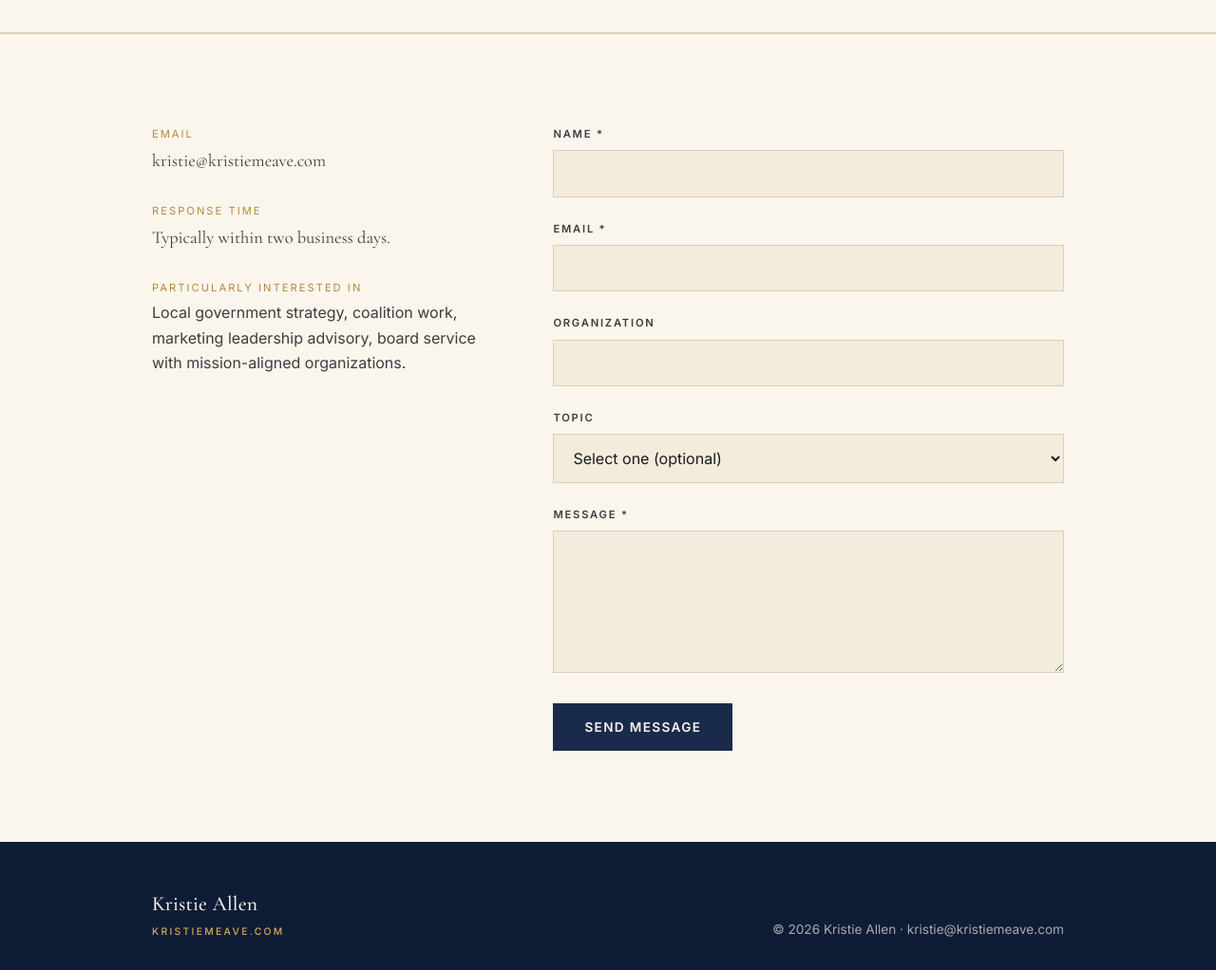
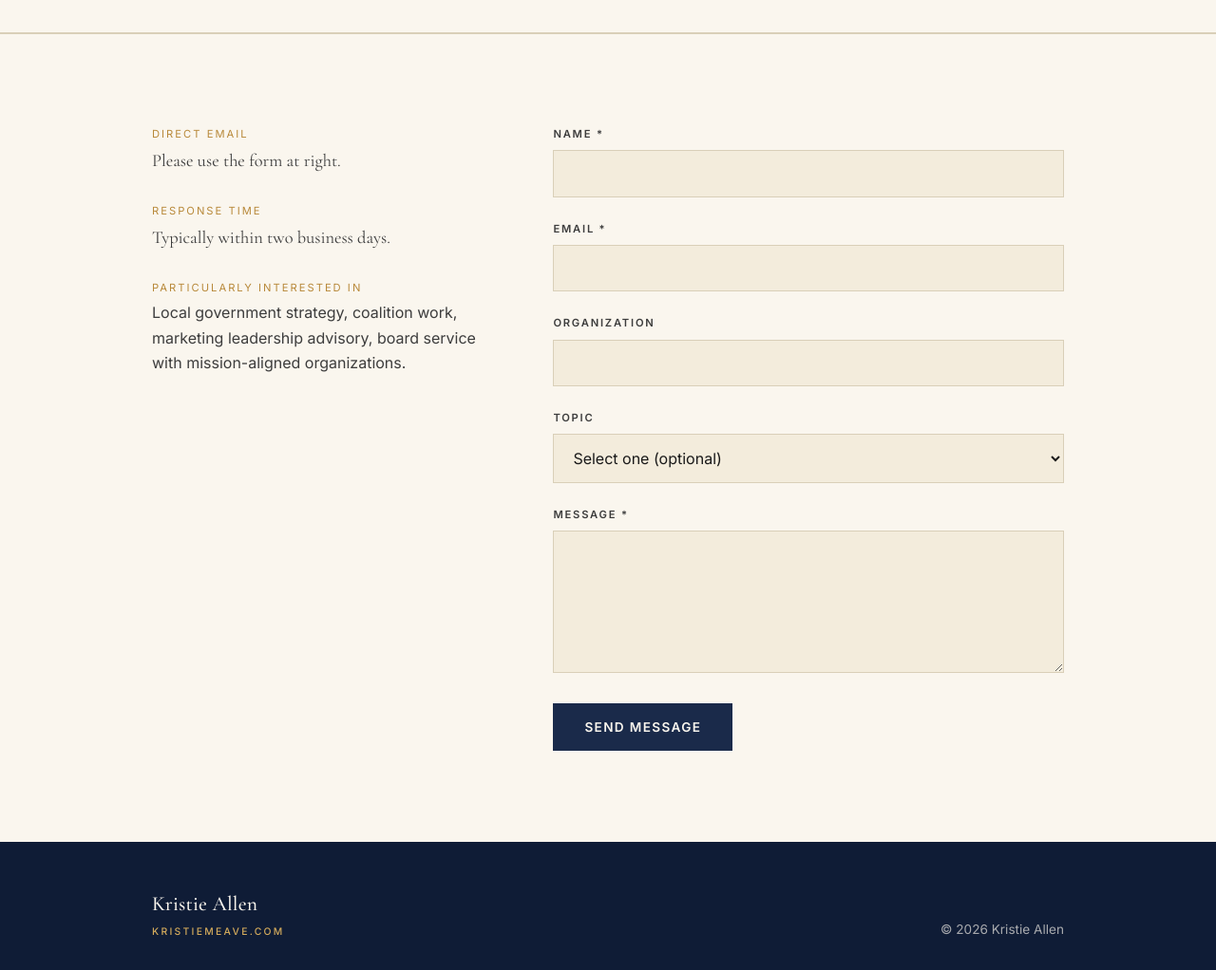
Before and after one commit to charlie899/kristiemeave-site, a plain HTML site: page contact.html in a window 1280 px wide. Shown: the part 500-1522 px from the top of the page at 95% size. Drawn offline with nearby package versions, Linux system fonts and the light colour scheme.

Commit message:
Hide direct email; route everything through the contact form
Removed kristie@kristiemeave.com from footers on all 7 pages, from the
contact page info aside, and from the JS fallback error messages. The
contact form still delivers to her inbox through Web3Forms. The contact
page now points visitors to the form instead of exposing an address.

Co-Authored-By: Claude Opus 4.7 <noreply@anthropic.com>
Claude-Session: https://claude.ai/code/session_018V247Yh2rUPuFGo1y7wPsq

```diff
--- a/assets/js/main.js
+++ b/assets/js/main.js
@@ -3,7 +3,7 @@
 
   // ============================================================
   // Contact form access key for Web3Forms.
-  // 1. Go to https://web3forms.com and enter kristie@kristiemeave.com
+  // 1. Go to https://web3forms.com and enter her email
   // 2. Confirm the email, copy the access key
   // 3. Paste it here, replacing REPLACE_WITH_YOUR_ACCESS_KEY
   // ============================================================
@@ -63,11 +63,11 @@
           status.textContent = "Thank you. Your message has been received. Kristie will be in touch shortly.";
           status.classList.add("is-visible");
         } else {
-          status.textContent = "Sorry, something went wrong. Please email kristie@kristiemeave.com directly.";
+          status.textContent = "Sorry, something went wrong. Please try again in a moment.";
           status.classList.add("is-visible", "is-error");
         }
       } catch (err) {
-        status.textContent = "Sorry, something went wrong. Please email kristie@kristiemeave.com directly.";
+        status.textContent = "Sorry, something went wrong. Please try again in a moment.";
         status.classList.add("is-visible", "is-error");
       } finally {
         submitBtn.disabled = false;
--- a/contact.html
+++ b/contact.html
@@ -36,8 +36,8 @@
     <div class="contact-grid">
       <aside class="contact-info">
         <div class="block">
-          <div class="label">Email</div>
-          <p>kristie@kristiemeave.com</p>
+          <div class="label">Direct Email</div>
+          <p>Please use the form at right.</p>
         </div>
         <div class="block">
           <div class="label">Response Time</div>
@@ -75,7 +75,7 @@
 <footer class="site-footer">
   <div class="container">
     <a href="index.html" class="brand">Kristie Allen<small>kristiemeave.com</small></a>
-    <p>&copy; <span id="year">2026</span> Kristie Allen &middot; kristie@kristiemeave.com</p>
+    <p>&copy; <span id="year">2026</span> Kristie Allen</p>
   </div>
 </footer>
 <script src="assets/js/main.js"></script>
```
Also changed, not shown: about.html (+1 -1 lines), boards.html (+1 -1 lines), businesses.html (+1 -1 lines), consulting.html (+1 -1 lines), index.html (+1 -1 lines), resume.html (+1 -1 lines).
